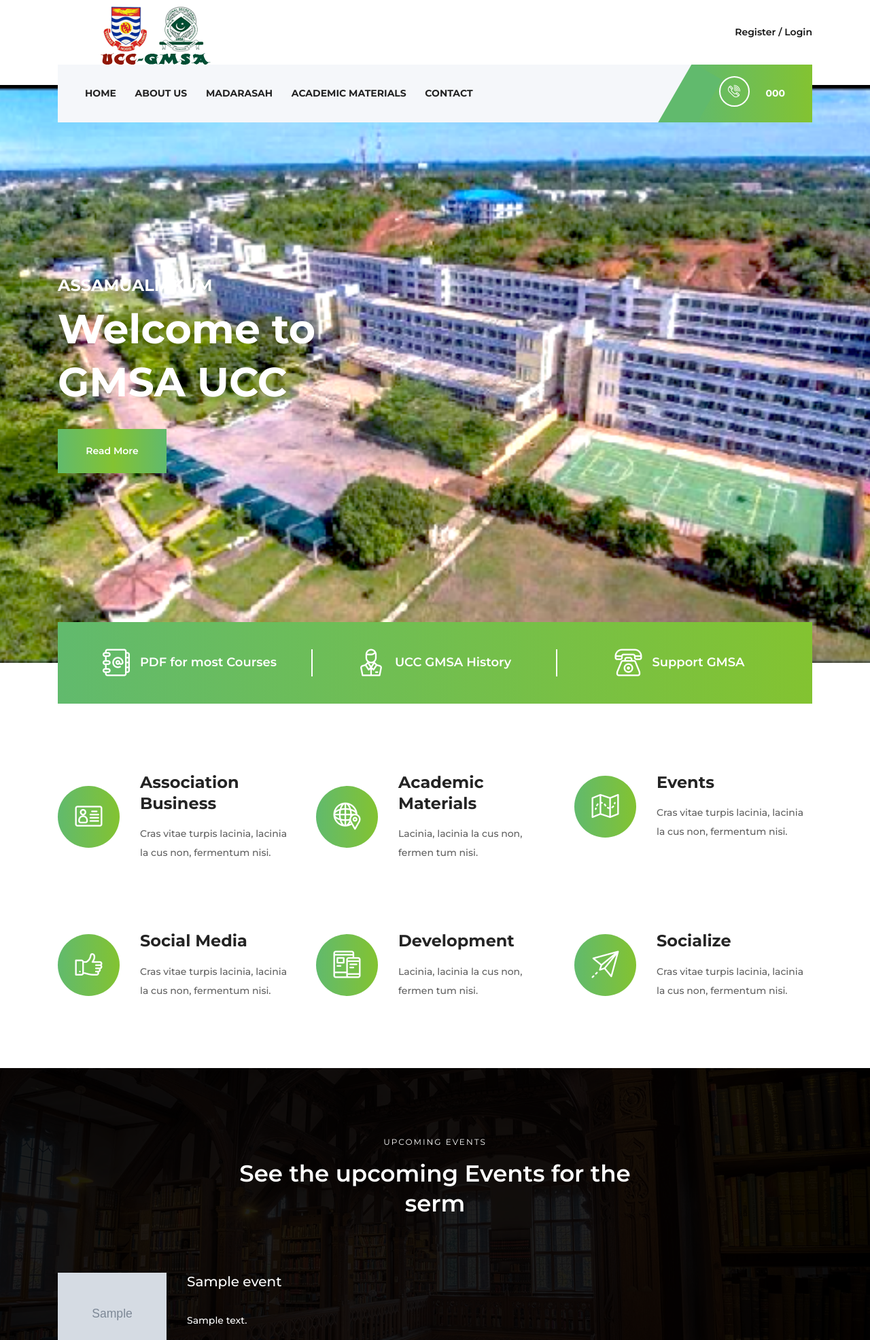
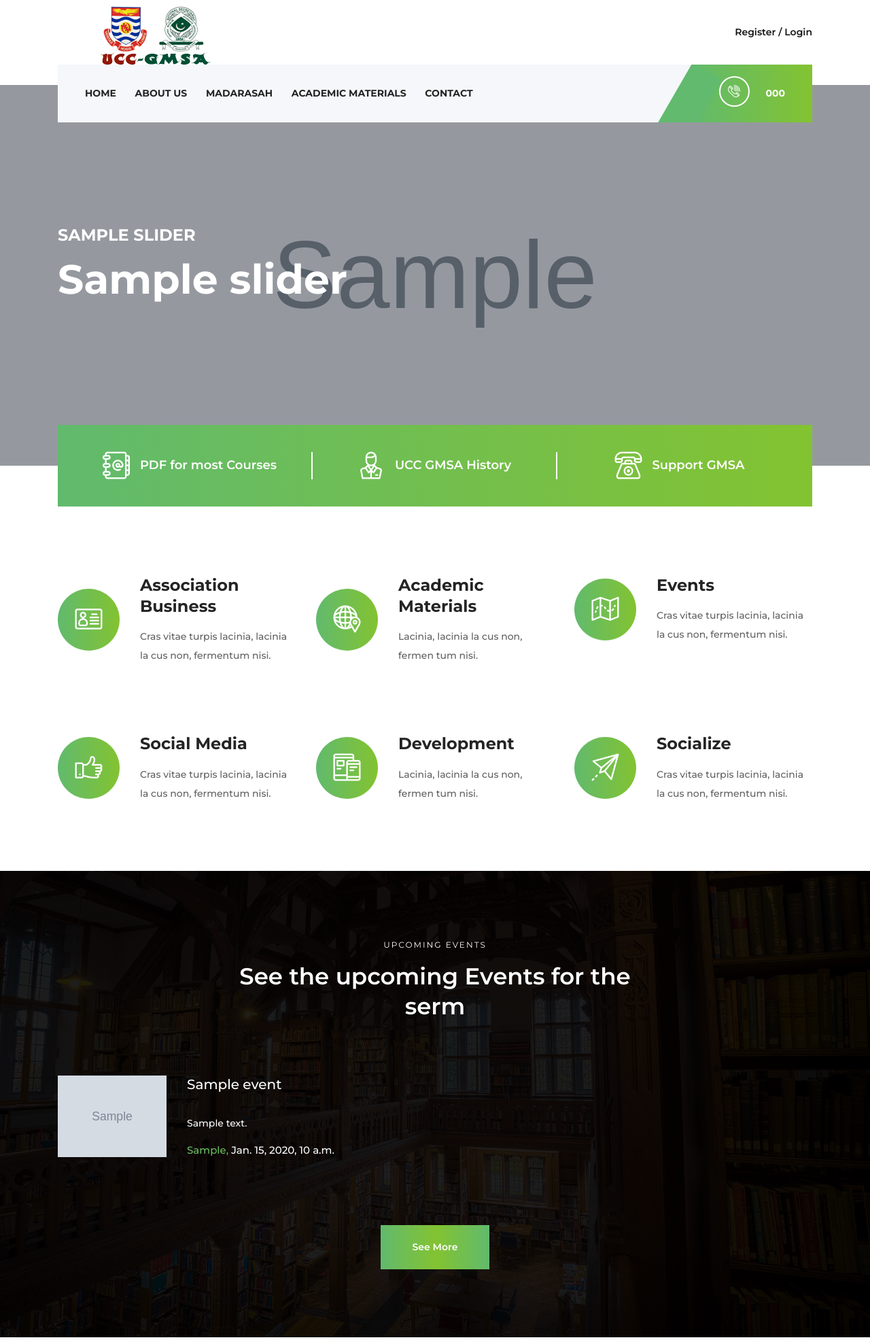
Before and after one commit to Joetib/gmsa, a Django app: page / in a window 1280 px wide. Shown: the top 1971 px of the page at 68% size. Run offline with Django 3.2, Linux system fonts and the light colour scheme; tables that the repository leaves empty hold one stand-in row (values such as "Sample post"); grey boxes marked "Sample" are stand-in pictures; some libraries are stand-ins or nearby versions; some web fonts are replaced.

Commit message:
Added dynamic sliders

```diff
--- a/pages/admin.py
+++ b/pages/admin.py
@@ -1,7 +1,7 @@
 from django.contrib import admin
 
 # Register your models here.
-from .models import Business, ContactMessage, Event, Executive, ExecutiveRole, Configuration, Image, Madarasah, MadarasahCategory, Product, Programme, Course, Book
+from .models import Business, ContactMessage, Event, Executive, ExecutiveRole, Configuration, Image, Madarasah, MadarasahCategory, Product, Programme, Course, Book, Slider
 
 admin.site.register(Executive)
 admin.site.register(ExecutiveRole)
@@ -19,3 +19,4 @@
 
 admin.site.register(Business)
 admin.site.register(Product)
+admin.site.register(Slider)
--- a/pages/models.py
+++ b/pages/models.py
@@ -22,14 +22,32 @@
     twitter_link = models.URLField(blank=True)
     youtube_link = models.URLField(blank=True)
 
+    def __str__(self):
+        return "Site Configuration"
+
     @classmethod
     def object(cls):
         return cls.objects.first()
+
 
     def save(self, *args, **kwargs):
         self.pk = 1
         self.id = 1
         super().save(*args, **kwargs)
+
+class Slider(models.Model):
+    banner = models.ImageField(upload_to="slider/%Y/%m/")
+    title = models.CharField(max_length=60)
+    sub_title = models.CharField(max_length=50)
+
+    date_created = models.DateTimeField(auto_now=True)
+
+    class Meta:
+        ordering = ("-date_created",)
+
+    def __str__(self):
+        return self.title
+
 
 class Image(models.Model):
     image = models.ImageField(upload_to="gallery/images/%Y/%m/")
--- a/pages/templates/pages/index.html
+++ b/pages/templates/pages/index.html
@@ -6,37 +6,27 @@
 <section class="hero-area">
     <div class="hero-slides owl-carousel">
 
+        {% for slider in sliders %}
+
         <!-- Single Hero Slide -->
-        <div class="single-hero-slide bg-img" style="background-image: url({% static 'img/bg-img/bg-1.png' %});">
+        <div class="single-hero-slide bg-img" style="background-image: url({{ slider.banner.url }}); height: 70vh;">
+            <div class="h-100" style="background: rgba(0,0,0,.3);">
+
             <div class="container h-100">
                 <div class="row h-100 align-items-center">
                     <div class="col-12">
                         <div class="hero-slides-content">
-                            <h4 data-animation="fadeInUp" data-delay="100ms">ASSAMUALIAKUM</h4>
-                            <h2 data-animation="fadeInUp" data-delay="400ms">Welcome to <br>GMSA UCC</h2>
-                            <a href="#" class="btn academy-btn" data-animation="fadeInUp" data-delay="700ms">Read
-                                More</a>
+                            <h4 class="text-uppercase" data-animation="fadeInUp" data-delay="100ms">{{ slider.sub_title }}</h4>
+                            <h2 data-animation="fadeInUp" data-delay="400ms">{{ slider.title }}</h2>
+
                         </div>
                     </div>
                 </div>
             </div>
         </div>
 
-        <!-- Single Hero Slide -->
-        <div class="single-hero-slide bg-img" style="background-image: url({% static 'img/bg-img/bg-2.png' %});">
-            <div class="container h-100">
-                <div class="row h-100 align-items-center">
-                    <div class="col-12">
-                        <div class="hero-slides-content">
-                            <h4 data-animation="fadeInUp" data-delay="100ms">PEACE BE UNTO YOU</h4>
-                            <h2 data-animation="fadeInUp" data-delay="400ms">Welcome to <br>GMSA UCC</h2>
-                            <a href="#" class="btn academy-btn" data-animation="fadeInUp" data-delay="700ms">Read
-                                More</a>
-                        </div>
-                    </div>
-                </div>
-            </div>
         </div>
+        {% endfor %}
     </div>
 </section>
 <!-- ##### Hero Area End ##### -->
--- a/pages/views.py
+++ b/pages/views.py
@@ -16,6 +16,7 @@
         context =  super().get_context_data(**kwargs)
         context['executives'] = models.Executive.objects.filter(is_active=True)
         context['upcoming_events'] = models.Event.objects.filter(is_upcoming=True)
+        context["sliders"] = models.Slider.objects.all()
         return context
 
 class AboutPageView(TemplateView):
```
Also changed, not shown: pages/migrations/0021_slider.py (added).
